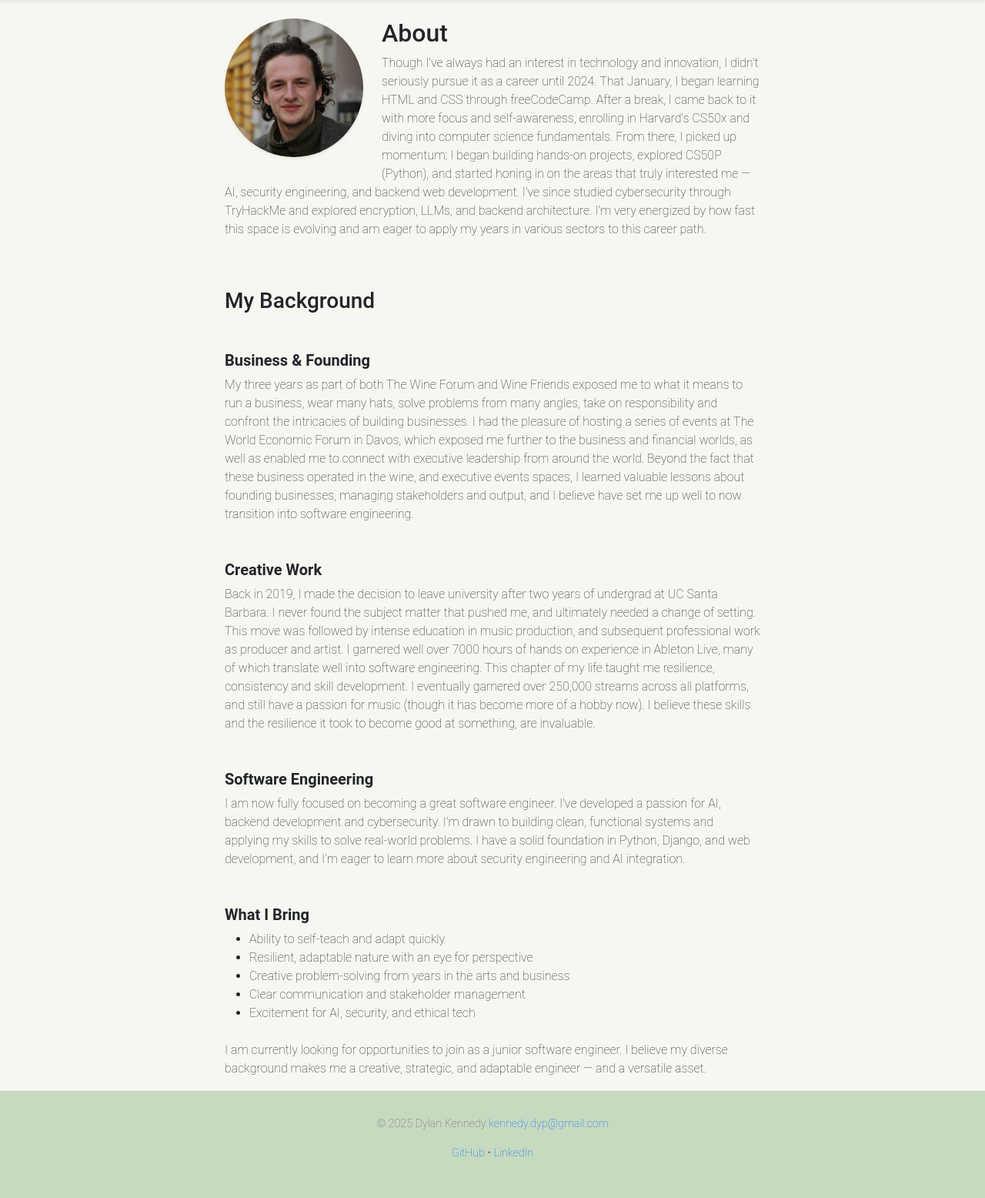
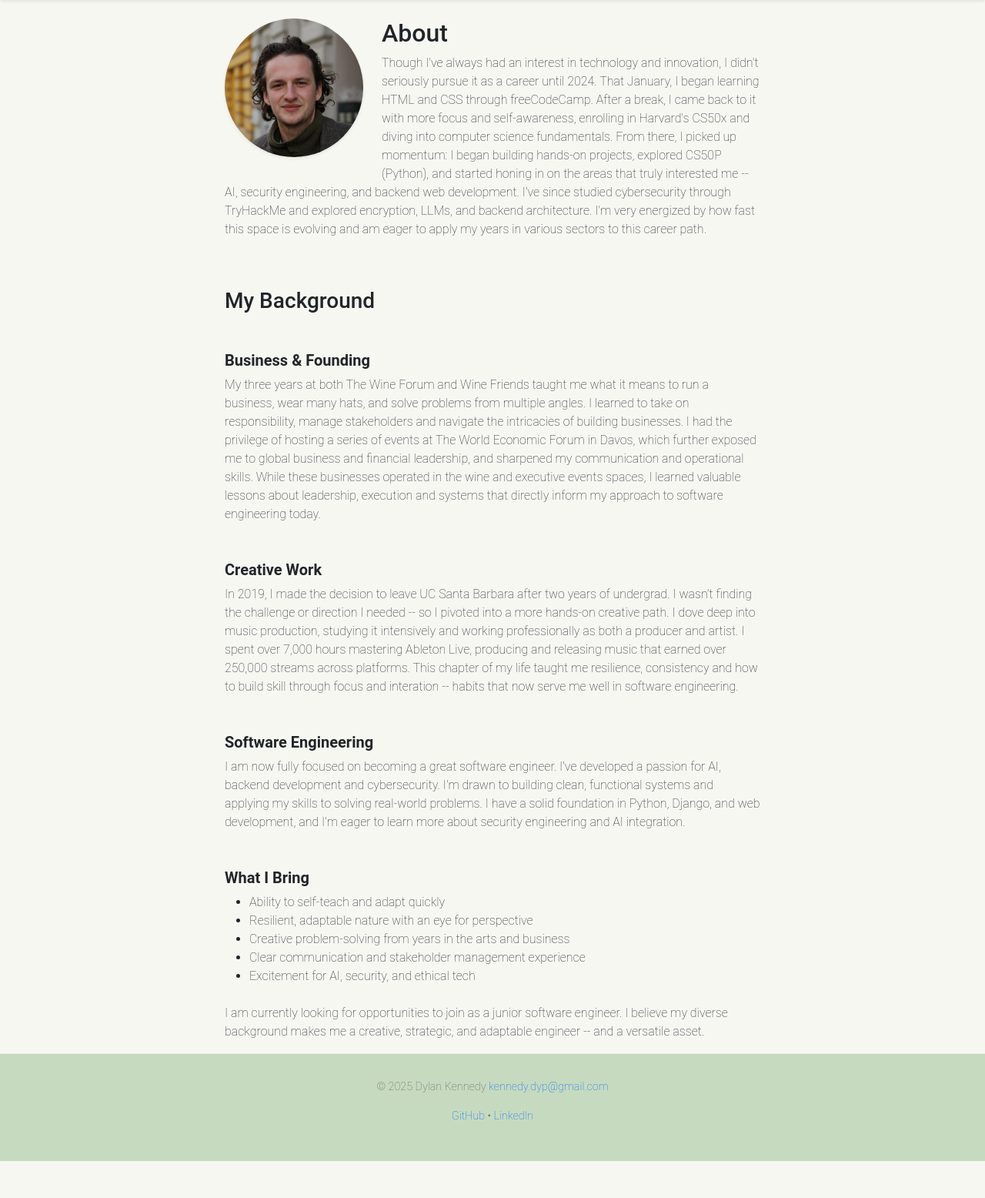
Before and after one commit to Dylan-kn/dylan_kennedy_portfolio, a Django app: page /about/ in a window 1280 px wide. Shown: the part 57-1613 px from the top of the page at 77% size. After the commit the page ends 1565 px from the top, so only its background shows below. Run offline with Django 5.2, Linux system fonts and the light colour scheme.

Commit message:
Updated content on about page slightly

```diff
--- a/templates/pages/about.html
+++ b/templates/pages/about.html
@@ -10,7 +10,7 @@
             <p>
             Though I've always had an interest in technology and innovation, I didn't seriously pursue it as a career until 2024. That January, I began learning HTML and CSS through freeCodeCamp.
             After a break, I came back to it with more focus and self-awareness, enrolling in Harvard's CS50x and diving into computer science fundamentals.
-            From there, I picked up momentum: I began building hands-on projects, explored CS50P (Python), and started honing in on the areas that truly interested me —
+            From there, I picked up momentum: I began building hands-on projects, explored CS50P (Python), and started honing in on the areas that truly interested me --
             AI, security engineering, and backend web development. I've since studied cybersecurity through TryHackMe and explored encryption, LLMs, and backend architecture. I'm very energized by how fast this space is evolving and
             am eager to apply my years in various sectors to this career path.
             </p>
@@ -19,23 +19,22 @@
         <div>
             <h4 class="h5 fw-bold mt-5">Business & Founding</h4>
             <p>
-            My three years as part of both The Wine Forum and Wine Friends exposed me to what it means to run a business, wear many hats, solve problems from many angles, take on responsibility
-            and confront the intricacies of building businesses. I had the pleasure of hosting a series of events at The World Economic Forum in Davos, which exposed me further
-            to the business and financial worlds, as well as enabled me to connect with executive leadership from around the world. Beyond the fact that these business operated in the wine, and
-            executive events spaces, I learned valuable lessons about founding businesses, managing stakeholders and output, and I believe have set me up well to now transition into software engineering.
+            My three years at both The Wine Forum and Wine Friends taught me what it means to run a business, wear many hats, and solve problems from multiple angles. I learned to take on responsibility,
+            manage stakeholders and navigate the intricacies of building businesses. I had the privilege of hosting a series of events at The World Economic Forum in Davos, which further exposed me
+            to global business and financial leadership, and sharpened my communication and operational skills. While these businesses operated in the wine and
+            executive events spaces, I learned valuable lessons about leadership, execution and systems that directly inform my approach to software engineering today.
             </p>
             <h4 class="h5 fw-bold mt-5">Creative Work</h4>
             <p>
-             Back in 2019, I made the decision to leave university after two years of undergrad at UC Santa Barbara. I never found the subject matter that pushed me, and ultimately needed a change of setting.
-             This move was followed by intense education in music production, and subsequent professional work as producer and artist. I garnered well over 7000 hours of hands on
-             experience in Ableton Live, many of which translate well into software engineering. This chapter of my life taught me resilience, consistency and skill development. I eventually
-             garnered over 250,000 streams across all platforms, and still have a passion for music (though it has become more of a hobby now). I believe these skills and the resilience it took to become
-             good at something, are invaluable.
+            In 2019, I made the decision to leave UC Santa Barbara after two years of undergrad. I wasn't finding the challenge or direction I needed
+            -- so I pivoted into a more hands-on creative path. I dove deep into music production, studying it intensively and working professionally as both a producer and artist.
+            I spent over 7,000 hours mastering Ableton Live, producing and releasing music that earned over 250,000 streams across platforms. This chapter of my life taught me resilience, consistency and how to build skill through
+            focus and interation -- habits that now serve me well in software engineering.
             </p>
             <h4 class="h5 fw-bold mt-5">Software Engineering</h4>
             <p>
              I am now fully focused on becoming a great software engineer. I've developed a passion for AI, backend development and cybersecurity. I'm drawn to building clean, functional
-             systems and applying my skills to solve real-world problems. I have a solid foundation in Python, Django, and web development, and I'm eager to learn more about security engineering and AI integration.
+             systems and applying my skills to solving real-world problems. I have a solid foundation in Python, Django, and web development, and I'm eager to learn more about security engineering and AI integration.
             </p>
         </div>
 
@@ -44,11 +43,11 @@
             <li>Ability to self-teach and adapt quickly</li>
             <li>Resilient, adaptable nature with an eye for perspective</li>
             <li>Creative problem-solving from years in the arts and business</li>
-            <li>Clear communication and stakeholder management</li>
+            <li>Clear communication and stakeholder management experience</li>
             <li>Excitement for AI, security, and ethical tech</li>
             </ul>
 
-        <p class="mt-4">I am currently looking for opportunities to join as a junior software engineer. I believe my diverse background makes me a creative, strategic, and adaptable engineer — and a versatile asset.</p>
+        <p class="mt-4">I am currently looking for opportunities to join as a junior software engineer. I believe my diverse background makes me a creative, strategic, and adaptable engineer -- and a versatile asset.</p>
 
     </div>
 {% endblock %}
--- a/templates/pages/home.html
+++ b/templates/pages/home.html
@@ -1,7 +1,7 @@
 {% extends 'base.html' %}
 {% block title %}Home{% endblock %}
 {% block content %}
-  <div class="hero p-5 rounded shadow-lg text-center">
+  <div class="hero p-5 rounded shadow-lg text-center mt-5">
     <h1 class="display-5 fw-bold mb-3">Dylan Kennedy</h1>
     <p class="lead mb-4">I'm a backend-focused software engineering blending creative, business and real-world experience.
       I have a background in founding, music production, the wine industry and executive events, and have developed
```
